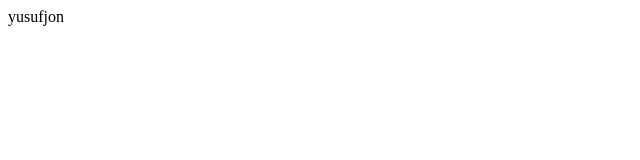
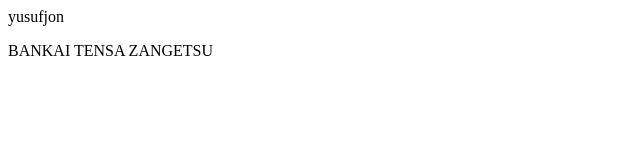
Before and after one commit to iskandarusmanov/lesson-22, a plain HTML site: page index.html in a window 1280 px wide. Shown: the whole page, without its empty margins (0-640 px from the left). Drawn offline with Linux system fonts and the light colour scheme.

Commit message:
Yoiki Tenkai

```diff
--- a/index.html
+++ b/index.html
@@ -10,5 +10,6 @@
         yusufjon
 
     </header>
+    <p>BANKAI TENSA ZANGETSU</p>
 </body>
 </html>
```
